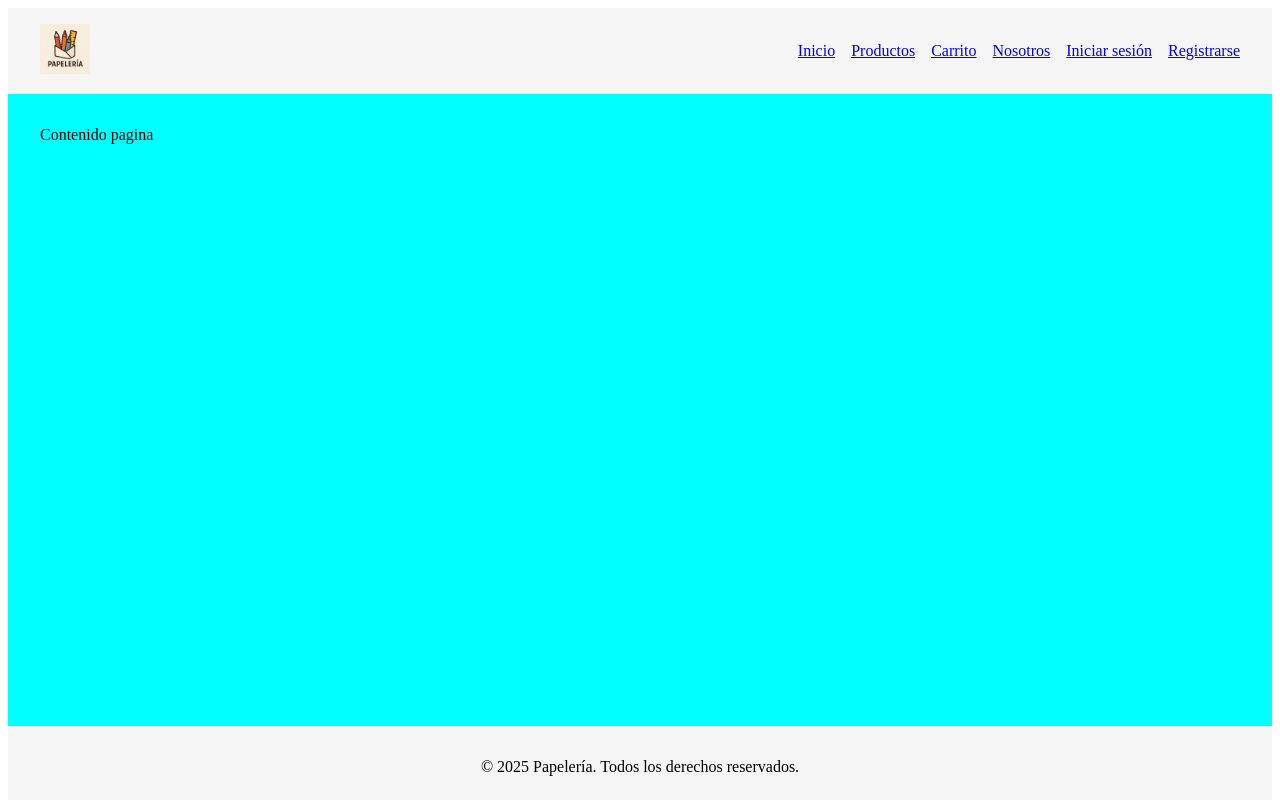
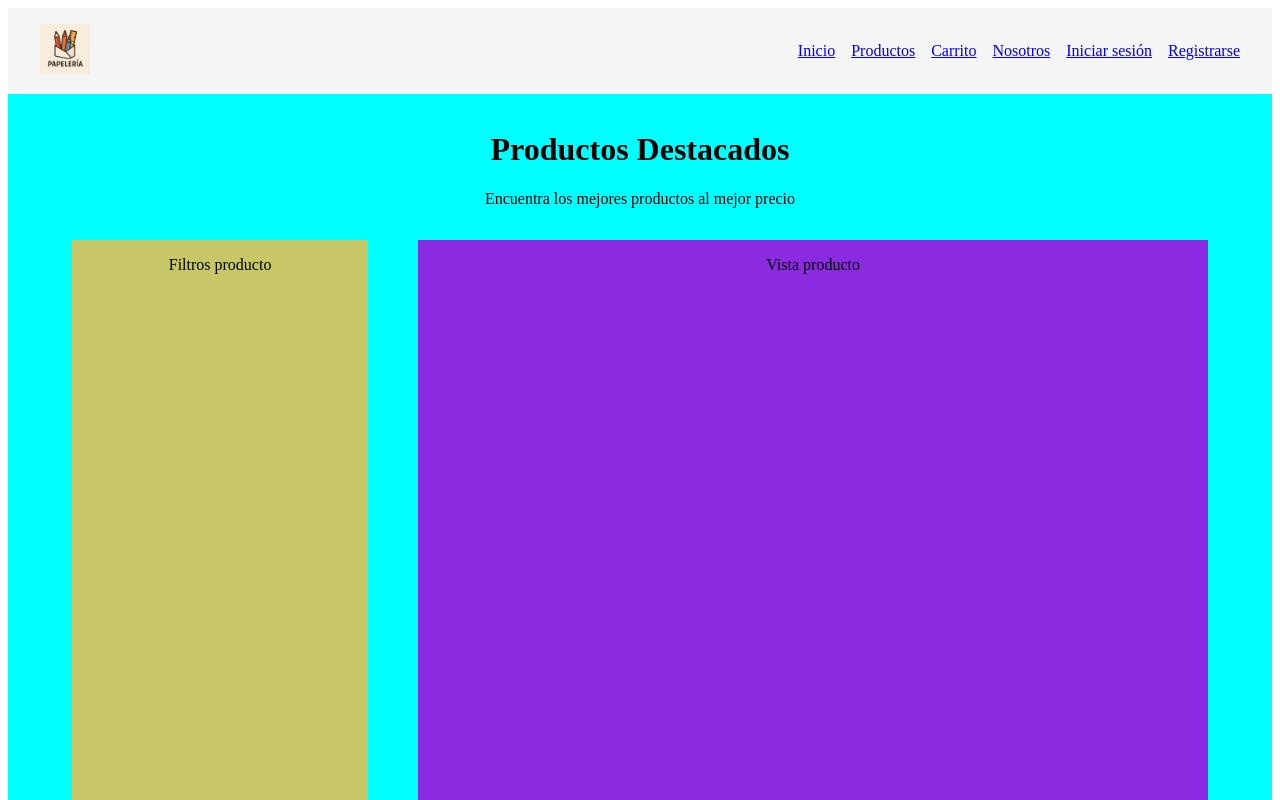
Before and after one commit to Arekkazu/papeleria, a React (Vite) app: page / in a window 1280 px wide. Shown: the top 800 px of the page. Built offline with nearby package versions, Linux system fonts and the light colour scheme.

Commit message:
Estructura pagina productos

```diff
--- a/src/App.css
+++ b/src/App.css
@@ -11,7 +11,6 @@
   background-color: #f5f5f5; /* opcional */
 }
 
-
 .navbar-links {
   display: flex;
   gap: 1rem;
@@ -19,9 +18,30 @@
 
 .main-content{
   padding: 1rem 2rem;
+  height: auto;
+  background-color: aqua;
+}
 
-  height: 600px;
-  background-color: aqua;
+.main-content h1, p {
+  text-align: center;
+}
+.content-products{
+  padding: 1rem 2rem;
+  display: flex;
+  justify-content: center;
+  height: 700px;
+}
+
+.filter-product{
+  background-color: rgb(199, 199, 104);
+  margin-right: 50px;
+  width: 300px;
+}
+
+.views-product{
+  background-color: blueviolet;
+  width: 800px;
+
 }
 
 .footer{
@@ -30,6 +50,7 @@
   background-color: #f5f5f5; /* opcional */
 
 }
+
 
 /* #root {
   max-width: 1280px;
--- a/src/App.jsx
+++ b/src/App.jsx
@@ -26,7 +26,18 @@ function App() {
         </header>
 
         <main className="main-content">
-          <p>Contenido pagina</p>
+          <h1>Productos Destacados</h1>
+          <p>Encuentra los mejores productos al mejor precio</p>
+
+          <div className="content-products">
+            <div className="filter-product">
+              <p>Filtros producto</p>
+            </div>
+            <div className="views-product">
+              <div></div>
+              <p>Vista producto</p>
+            </div>
+          </div>
         </main>
 
         <footer className="footer">
```
